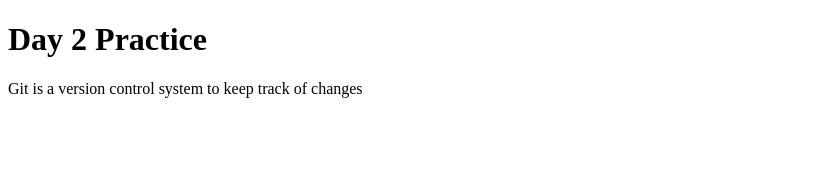
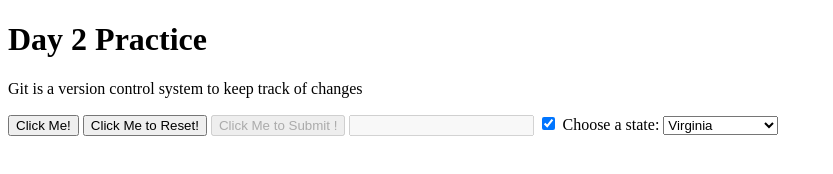
Before and after one commit to shayim520/frontend, a plain HTML site: page practice.html in a window 1280 px wide. Shown: the whole page, without its empty margins (0-833 px from the left). Drawn offline with Linux system fonts and the light colour scheme.

Commit message:
Buttons and dropdowns

```diff
--- a/practice.html
+++ b/practice.html
@@ -12,5 +12,23 @@
 
     <p>Git is a version control system to keep track of changes</p>
 
+    <!-- here is how we can use button element -->
+    <button type="button">Click Me!</button>
+    <button type="reset">Click Me to Reset!</button>
+    <button type="submit" disabled>Click Me to Submit !</button>
+
+    <input type="text" disabled>
+    <input type="checkbox" checked>
+
+    <label for="state">Choose a state:</label>
+
+    <select name="State" id="state">
+        <option value="VA">Virginia</option>
+        <option value="NY">New York</option>
+        <option value="DC">Washington DC</option>
+        <option value="MD">MAryland</option>
+    </select>
+
+
 </body>
 </html>
```
